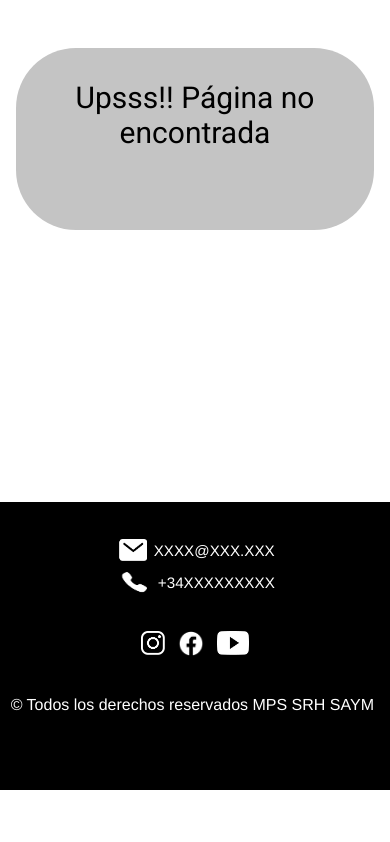
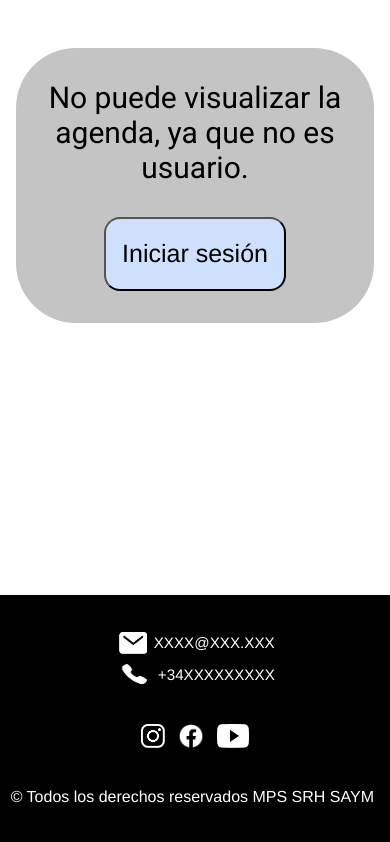
Before and after one commit to Santiagoymn/Web-PWM-Project_Angular_Firebase, an Angular app: page /agendaMessage in a window 390 px wide. Shown: the top 842 px of the page. Built offline with nearby package versions, Linux system fonts and the light colour scheme.

Commit message:
Sprint 3. Creación del componente AgendaMessage

```diff
--- /dev/null
+++ b/src/app/agenda-message/agenda-message.component.css
@@ -0,0 +1,120 @@
+
+.conjunto {
+  position: relative;
+  display: flex;
+  flex-direction: column;
+}
+
+.cuadroGris {
+  position: relative;
+  background: #C4C4C4;
+  text-align: center;
+  border-radius: 3.75rem;
+}
+
+.mensajeNoRegistrado{
+  position: relative;
+  font-family: 'Roboto';
+  font-style: normal;
+  font-weight: 400;
+  text-align: center;
+  color: #000000;
+}
+
+.btnLogin{
+  position: relative;
+  font-family: Helvetica, serif;
+  text-align: center;
+  background: #CEE0FC;
+  align-self: center;
+  padding: 1rem;
+  clear: none;
+  border-radius: 1rem;
+}
+
+
+@media (min-width: 960px) {
+
+  .cuadroGris {
+    margin-left: 10rem;
+    margin-right: 10rem;
+    margin-top: 8rem;
+  }
+
+  .mensajeNoRegistrado {
+    font-size: 3.75rem;
+    line-height: 4.375rem;
+    margin-left: 10rem;
+    margin-right: 10rem;
+    margin-top: 4rem;
+  }
+
+  .btnLogin {
+    font-size: 2.8125rem;
+    margin-top: 2.5rem;
+    margin-bottom: 5rem;
+  }
+
+  .footer {
+    margin-top: 15rem;
+  }
+}
+
+
+@media (min-width: 640px) and (max-width: 959px) {
+
+  .cuadroGris {
+    margin-left: 5rem;
+    margin-right: 5rem;
+
+  }
+
+  .mensajeNoRegistrado {
+    font-size: 2.5rem;
+    line-height: 2.9375rem;
+    margin-left: 2rem;
+    margin-right: 2rem;
+    margin-top: 4rem;
+  }
+
+  .btnLogin {
+    font-size: 2.5rem;
+    margin-top: 2.5rem;
+    margin-bottom: 5rem;
+  }
+
+  .footer {
+    margin-top: 5rem;
+  }
+}
+
+@media (max-width: 640px) {
+
+  .conjunto {
+    margin-top: 3rem;
+  }
+
+  .cuadroGris {
+    margin-left: 1rem;
+    margin-right: 1rem;
+
+  }
+
+  .mensajeNoRegistrado {
+    font-size: 1.875rem;
+    line-height: 2.1875rem;
+    margin-left: 2rem;
+    margin-right: 2rem;
+    margin-top: 2rem;
+  }
+
+  .btnLogin {
+    font-size: 1.5625rem;
+    margin-top: 1rem;
+    margin-bottom: 2rem;
+  }
+
+  .footer {
+    margin-top: 8rem;
+  }
+}
--- /dev/null
+++ b/src/app/agenda-message/agenda-message.component.html
@@ -0,0 +1,6 @@
+<div class="conjunto">
+  <div class="cuadroGris">
+    <p class="mensajeNoRegistrado">No puede visualizar la agenda, ya que no es usuario.</p>
+    <button type="submit" class="btnLogin" routerLink='/login'>Iniciar sesión</button>
+  </div>
+</div>
--- /dev/null
+++ b/src/app/agenda-message/agenda-message.component.ts
@@ -0,0 +1,15 @@
+import { Component, OnInit } from '@angular/core';
+
+@Component({
+  selector: 'app-agenda-message',
+  templateUrl: './agenda-message.component.html',
+  styleUrls: ['./agenda-message.component.css']
+})
+export class AgendaMessageComponent implements OnInit {
+
+  constructor() { }
+
+  ngOnInit(): void {
+  }
+
+}
--- a/src/app/app-routing.module.ts
+++ b/src/app/app-routing.module.ts
@@ -6,11 +6,13 @@ import {HomePageAboutUsComponent} from "./home-page-about-us/home-page-about-us.
 import {HomePageComponent} from "./home-page/home-page.component";
 import {AboutUsComponent} from "./about-us/about-us.component";
 import {PageNotFoundComponent} from "./page-not-found/page-not-found.component";
+import {AgendaMessageComponent} from "./agenda-message/agenda-message.component";
 
 const routes: Routes = [
   { path: '', component: HomePageComponent},
   { path: 'galeria', component: GalleryComponent},
   { path: 'aboutUs', component: AboutUsComponent},
+  { path: 'agendaMessage', component: AgendaMessageComponent},
   { path: '**', component: PageNotFoundComponent}
 ];
 
--- a/src/app/app.module.ts
+++ b/src/app/app.module.ts
@@ -23,6 +23,7 @@ import { PageNotFoundComponent } from './page-not-found/page-not-found.component
 import { AgendaComponent } from './agenda/agenda.component';
 import {ActivityPageInformationComponent} from "./activity-page-information/activity-page-information.component";
 import { ActivityPageEmpresasComponent } from './activity-page-empresas/activity-page-empresas.component';
+import { AgendaMessageComponent } from './agenda-message/agenda-message.component';
 // import { CategoryPageActividadesComponent } from './category-page-actividades/category-page-actividades.component';
 
 
@@ -44,6 +45,7 @@ import { ActivityPageEmpresasComponent } from './activity-page-empresas/activity
     ActivityPageInformationComponent,
     AgendaComponent,
     ActivityPageEmpresasComponent,
+    AgendaMessageComponent,
     // CategoryPageActividadesComponent
   ],
   imports: [
```
Also changed, not shown: 1 other file (tests, documents, lock files or other folders).
